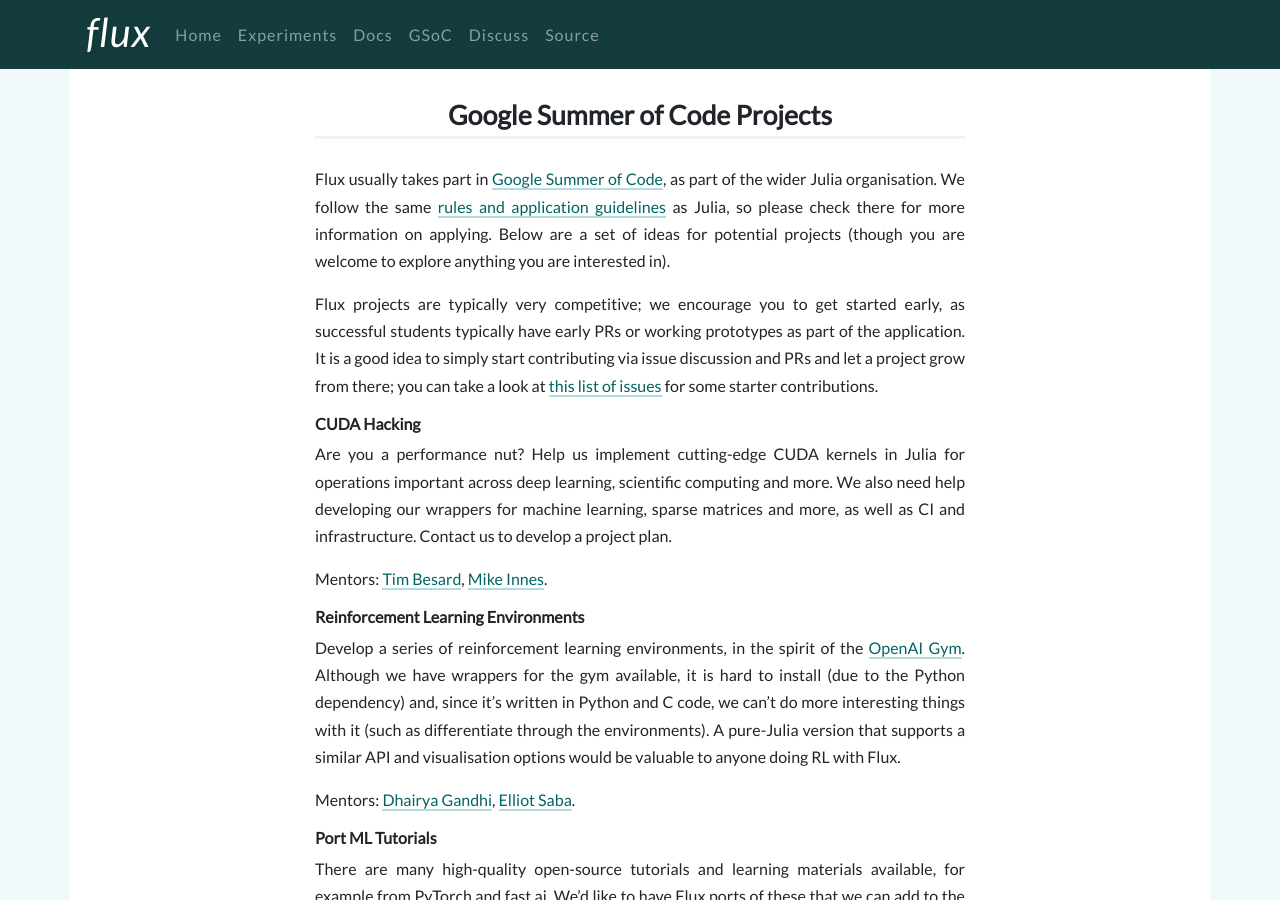
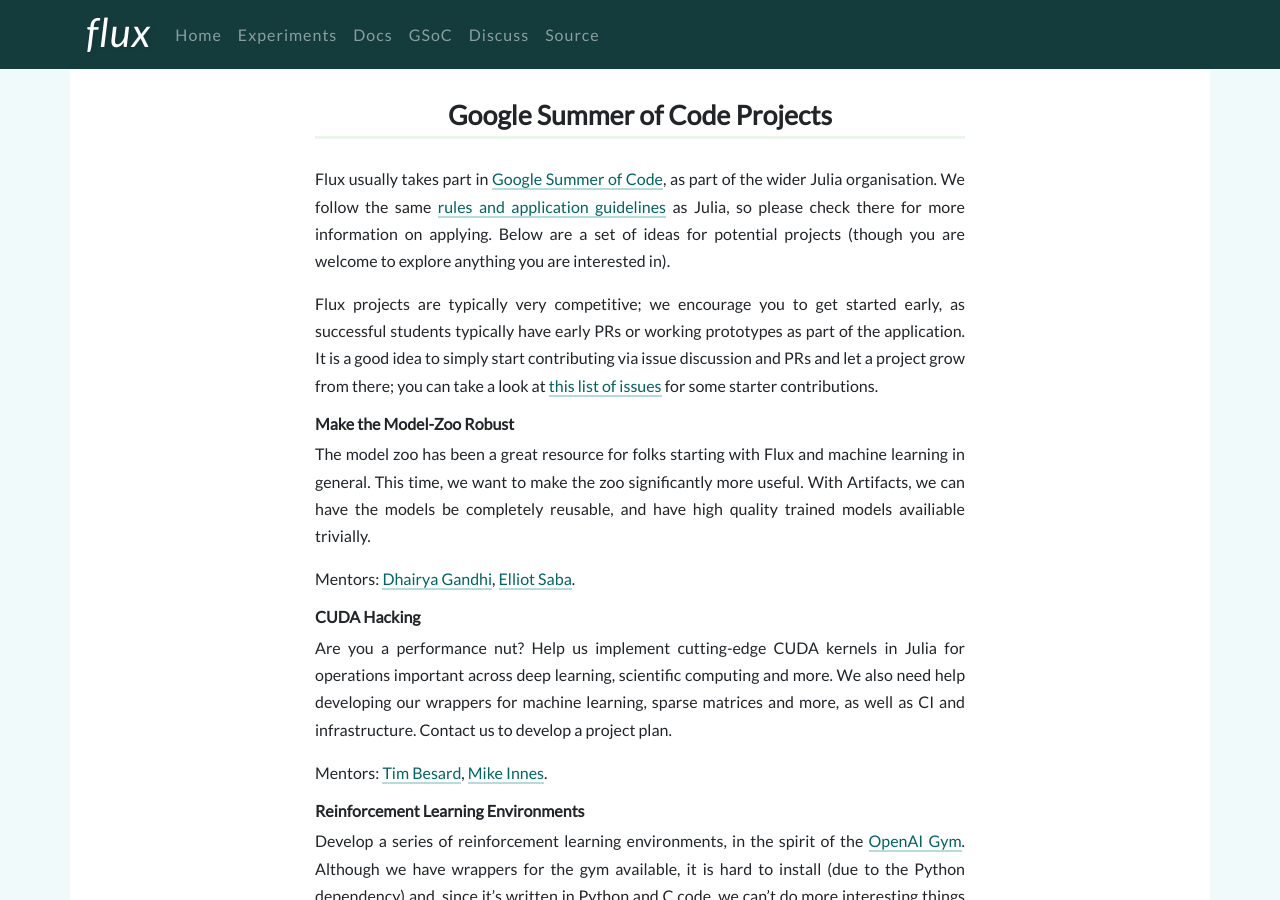
Before and after one commit to FluxML/fluxml.github.io, a Jekyll site: the page built from gsoc.md, in a window 1280 px wide and 900 px high. Built offline with Jekyll 4.4.1, drawn with Linux system fonts in a browser that asks for light colours; nearby versions of some CDN libraries; comment, search, counter and statistics services are not loaded.

Commit message:
add zoo improvement gsocs

```diff
--- a/gsoc.md
+++ b/gsoc.md
@@ -8,6 +8,12 @@ title: Google Summer of Code
 Flux usually takes part in [Google Summer of Code](https://summerofcode.withgoogle.com), as part of the wider Julia organisation. We follow the same [rules and application guidelines](https://julialang.org/soc/ideas-page) as Julia, so please check there for more information on applying. Below are a set of ideas for potential projects (though you are welcome to explore anything you are interested in).
 
 Flux projects are typically very competitive; we encourage you to get started early, as successful students typically have early PRs or working prototypes as part of the application. It is a good idea to simply start contributing via issue discussion and PRs and let a project grow from there; you can take a look at [this list of issues](https://github.com/issues?utf8=✓&q=is%3Aopen+archived%3Afalse+user%3AFluxML+label%3A%22help+wanted%22) for some starter contributions.
+
+### Make the Model-Zoo Robust
+
+The model zoo has been a great resource for folks starting with Flux and machine learning in general. This time, we want to make the zoo significantly more useful. With Artifacts, we can have the models be completely reusable, and have high quality trained models availiable trivially.
+
+Mentors: [Dhairya Gandhi](https://github.com/dhairyagandhi96/), [Elliot Saba](https://github.com/staticfloat).
 
 ### CUDA Hacking
 
```
